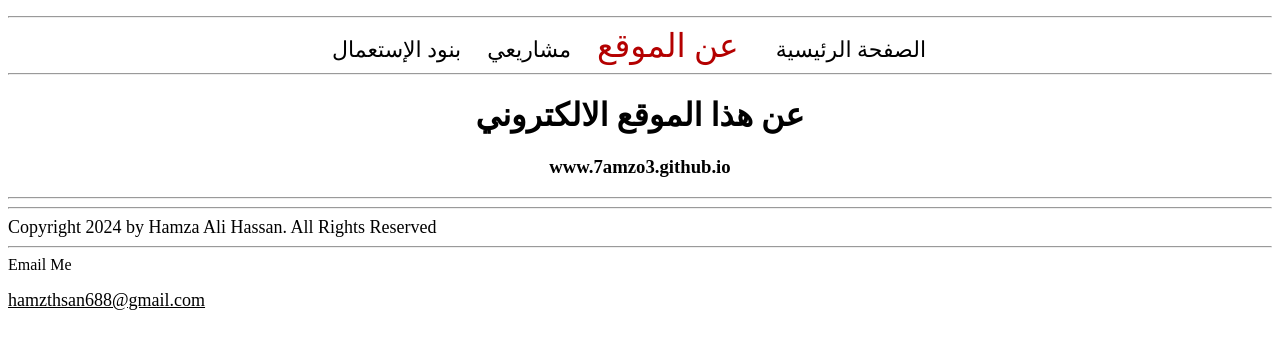
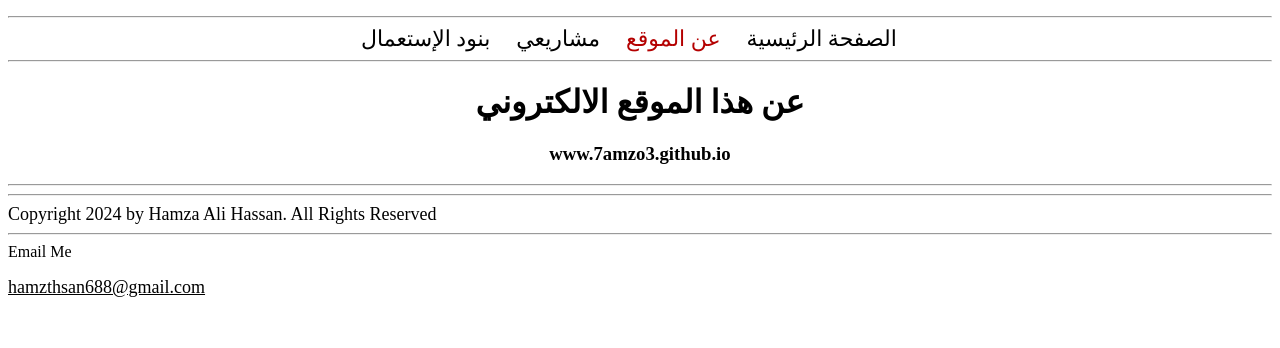
Before and after one commit to hamzo3/hamzo3.github.io, a plain HTML site: page info.html in a window 1280 px wide. Drawn offline with Linux system fonts and the light colour scheme.

Commit message:
Update info.html

```diff
--- a/info.html
+++ b/info.html
@@ -2,11 +2,12 @@
 <html>
     <link rel="stylesheet" href="style-info.css">
     <head>
+        <meta name="viewport" content="width=device-width, initial-scale=1.0">
         <title>عن الموقع | 7amzo3</title>
 <div id="div-info" style="text-align: center; size: 33px; color: rgb(0, 0, 0);">
     <hr>
 <a style="text-decoration: none; font-size: 22px;" href="index.html">الصفحة الرئيسية</a>
-<a id="info"  style="text-decoration: none; font-size: 33px" href="index.html">عن الموقع</a>
+<a id="info"  style="text-decoration: none; font-size: 22px" href="index.html">عن الموقع</a>
 <a style="text-decoration: none; font-size: 22px"
  href="https://drive.google.com/drive/folders/1Of5Od-PatvcnGkwwoJ-iFAAcf-YKPBrf?usp=sharing" target="_blank">مشاريعي</a>
  <a style="text-decoration: none; font-size: 22px;" href="rule.html">بنود الإستعمال</a>
```
